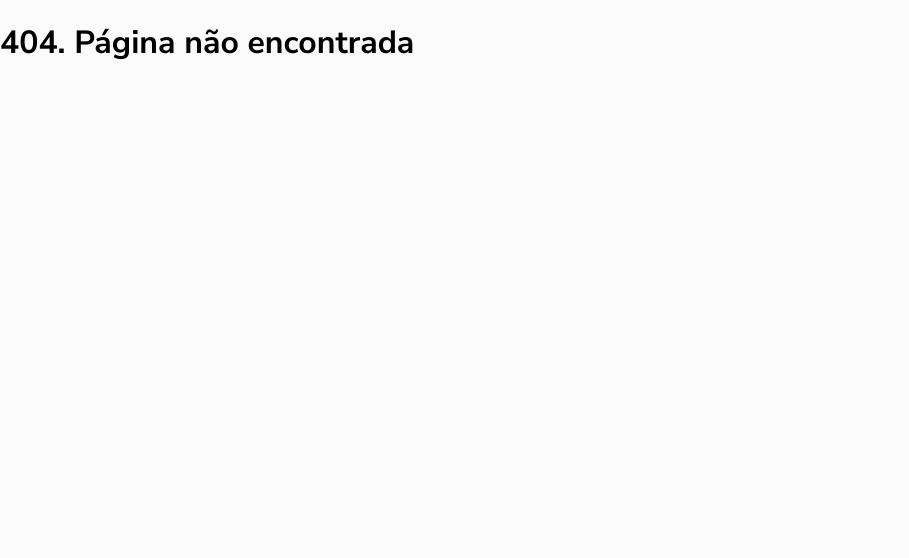
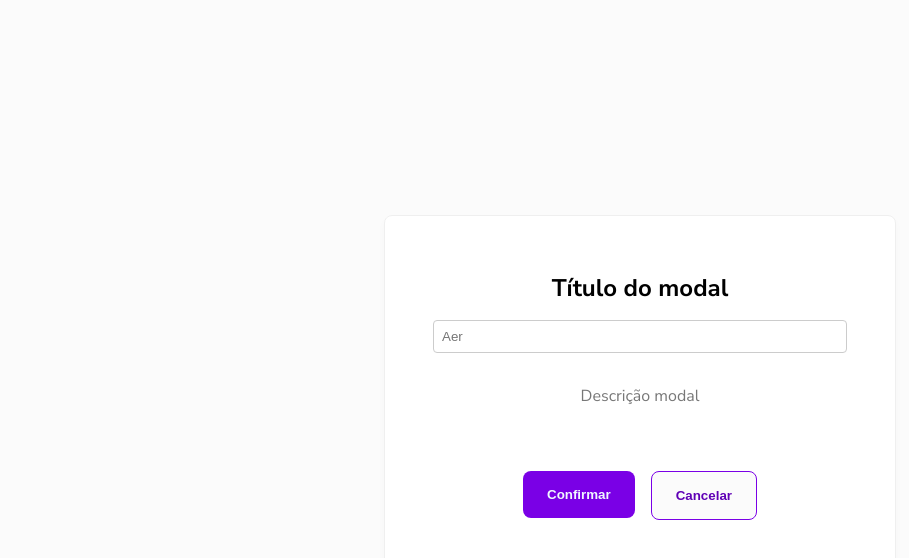
Before and after one commit to GabrielSucena/fuzzy-frontend, a React (Create React App) app: page /modal in a window 1280 px wide. Before the commit this address had no page. Shown: the top 558 px of the page, without its empty margins (0-909 px from the left). Built offline with nearby package versions, Linux system fonts and the light colour scheme.

Commit message:
Adiciona versão Vinicius com Modal, Botao e TituloPagina atualizados

```diff
--- a/package.json
+++ b/package.json
@@ -42,5 +42,8 @@
       "last 1 firefox version",
       "last 1 safari version"
     ]
+  },
+  "devDependencies": {
+    "@babel/plugin-proposal-private-property-in-object": "^7.21.11"
   }
 }
--- a/src/App.js
+++ b/src/App.js
@@ -21,6 +21,7 @@ import Home from '../src/screens/ramo-e-estruturais/home'
 import Login from '../src/screens/ramo-e-estruturais/login'
 import DigiteSeuEmail from './screens/ramo-e-estruturais/digiteseuemail'
 import DigiteCodigo from './screens/ramo-e-estruturais/digitecodigo'
+import Modal from './components/modal'
 // Ajustado para não repetir o nome do componente duplicado: Dentro da pasta de cada componente cada js é chamado de index.
 
 // Pode-se passar por parâmetro pois im cpmponente no fundo é uma função, que a função anonima recebera (label)
@@ -54,6 +55,9 @@ function App() {
           <Route path='/digite-o-codigo'  element={<DigiteCodigo/>}/>
           <Route path='/login'            element={<Login/>} />
           <Route path='/home'             element={<Home/>} />
+
+          {/* Testes */}
+          <Route path='/modal'             element={<Modal/>} />
         </Routes>
       </BrowserRouter>
     </div>
--- a/src/components/botao/botao.css
+++ b/src/components/botao/botao.css
@@ -1,6 +1,6 @@
-.botao-principal{
+.botao-roxo{
     background-color: #7A00E6;
-    padding: 1rem;
+    padding: 1rem 1.5rem;
     border-radius: 0.5rem;
     color: aliceblue;
     border: none;
@@ -9,16 +9,48 @@
     cursor: pointer;
 }
 
-.botao-principal:hover{
+.botao-roxo:hover{
     color: #DBB2FF;
 
 }
 
-.botao-principal:visited{
+.botao-roxo:visited{
     color: inherit;
     text-decoration: none;
 }
 
-.botao-principal:active {
+.botao-roxo:active {
+    color: #6000B6;
+    background-color: white;
+    border: 1px solid #6000B6;
+  }
+
+
+/* ------------------------------------------- */
+
+.botao-branco{
+    background-color: #FBFBFB;
+    padding: 1rem 1.5rem;
+    border-radius: 0.5rem;
+    color: #6000B6;
+    border: 1px solid #7A00E6;
+    justify-content: center;
+    font-weight: bolder;
+    cursor: pointer;
+}
+
+.botao-branco:hover{
+    color: #161616;
+
+}
+
+.botao-branco:visited{
+    color: inherit;
+    text-decoration: none;
+}
+
+.botao-branco:active {
     color: white;
+    background-color: grey;
+    border: 1px solid #060606;
   }
--- a/src/components/botao/index.js
+++ b/src/components/botao/index.js
@@ -1,13 +1,36 @@
-import './botao.css'
+import React from 'react';
+import './botao.css';
 
-const Botao = (props) => {
+const Botao = ({ color, children, destino }) => {
     return (
-        <button className='botao-principal'>
-            {props.children}
-        </button>
-    )
+        <>
+            {color === 'roxo' ? (
+                destino !== '' ? (
+                    <a href={destino} className='link-botao'>
+                        <button className='botao-roxo'>
+                            {children}
+                        </button>
+                    </a>
+                ) : (
+                    <button className='botao-roxo'>
+                        {children}
+                    </button>
+                )
+            ) : (
+                destino !== '' ? (
+                    <a href={destino} className='link-botao'>
+                        <button className='botao-branco'>
+                            {children}
+                        </button>
+                    </a>
+                ) : (
+                    <button className='botao-branco'>
+                        {children}
+                    </button>
+                )
+            )}
+        </>
+    );
 }
 
-export default Botao
-
-// {props.children} receeb tudo que vem entre a tag <Botao> dentro do 'index.js' do 'Formulario'
+export default Botao;
--- a/src/components/formulario/index.js
+++ b/src/components/formulario/index.js
@@ -47,9 +47,10 @@ const Formulario = (props) => {
                 />
                 <div className='entrar-esqueci'>
                     <Link to='/digite-o-email'><p>Esqueci minha senha</p></Link>
-                    <Link to={nome !== '' && senha !== '' ? '/home' : '/'}> {/* Verifica se ambos os campos estão preenchidos */}
-                        <Botao type="submit">
-                            ENTRAR
+                    {/*<Link to={nome !== '' && senha !== '' ? '/home' : '/'}>  Verifica se ambos os campos estão preenchidos */}
+                    <Link to='/home'>
+                        <Botao type="submit" color="roxo">
+                            Entrar
                         </Botao>
                     </Link>
                 </div>
--- /dev/null
+++ b/src/components/modal/index.js
@@ -0,0 +1,47 @@
+import React from "react";
+import './modal.css';
+import Botao from "../botao";
+
+function Modal({
+    justificativa = 'Aer',
+    titulomodal = 'Título do modal',
+    descricaomodal = 'Descrição modal',
+    destinoconfirmar = '/confirmar',      destinocancelar = '/cancelar',
+    destino1 = '/modalporcolaborador',   destino2 = '/modalportreinamento',
+    acaoBotao = (e) => {
+        e.preventDefault();
+        console.log("Ação padrão ativada!");
+    }
+}) {
+
+    return (
+        <>
+            {justificativa === '' ? (
+                <form className="modal" onSubmit={acaoBotao}>
+                    <p className="titulomodal">{titulomodal}</p>
+                    <div className="botoesmodal">
+                        <Botao destino={destino1} color="roxo">Por colaborador</Botao>
+                        <Botao destino={destino2} color="roxo">Por treinamento</Botao>
+                    </div>
+                    <div className="botoespopup">
+                        <Botao type='reset' color="branco">Cancelar</Botao>
+                    </div>
+                </form>
+            ) : (
+                <form className="modal" onSubmit={acaoBotao}>
+                    <p className="titulomodal">{titulomodal}</p>
+                    <div className="justificativa">
+                        <input type="text" placeholder={justificativa} />
+                    </div>
+                    <p className="descricaomodal">{descricaomodal}</p>
+                    <div className="botoespopup">
+                        <Botao destino={destinoconfirmar} type='submit' color="roxo">Confirmar</Botao>
+                        <Botao destino={destinocancelar} type='reset' color="branco">Cancelar</Botao>
+                    </div>
+                </form>
+            )}
+        </>
+    );
+}
+
+export default Modal;
--- /dev/null
+++ b/src/components/modal/modal.css
@@ -0,0 +1,65 @@
+/* modal.css */
+
+.modal {
+    position: fixed;
+    top: 50%;
+    left: 50%;
+    transform: translate(-50%, -50%);
+    width: 80%;
+    max-width: 32rem;
+    padding: 2rem 3rem;
+    margin: 0rem;
+    background-color: white;
+    box-shadow: 0 4px 8px rgba(0, 0, 0, 0.025);
+    border-radius: 8px;
+    display: flex;
+    flex-direction: column;
+    align-items: center;
+    box-sizing: border-box;
+    border: 1px solid #EFEFEF;
+}
+
+.titulomodal {
+    font-size: 1.5rem;
+    font-weight: bold;
+    margin-bottom: 1rem;
+    text-align: center;
+}
+
+.justificativa {
+    width: 100%;
+    margin-bottom: 1rem;
+}
+
+.justificativa input {
+    width: 100%;
+    padding: 0.5rem;
+    border: 1px solid #ccc;
+    border-radius: 4px;
+    box-sizing: border-box;
+}
+
+.descricaomodal {
+    font-size: 1rem;
+    color: #777777;
+    margin-bottom: 2rem;
+    text-align: center;
+}
+
+.botoesmodal, .botoespopup {
+    display: flex;
+    justify-content: center;
+    width: 100%;
+    margin: 2rem 0rem;
+}
+.botoespopup {
+    display: flex;
+    justify-content: center;
+    width: 100%;
+    margin-bottom: 2rem;
+}
+
+.botoesmodal button, .botoespopup button {
+    flex: 1;
+    margin: 0 0.5rem;
+}
--- a/src/components/titulopagina/index.js
+++ b/src/components/titulopagina/index.js
@@ -1,29 +1,35 @@
 import React from "react";
 import PropTypes from 'prop-types';
-import { Link } from "react-router-dom";
 import Botao from "../botao";
 import "./titulopagina.css";
 
-function TituloPagina({ titulopagina = '', descricaotitulo = '', botao = 'indefinido', tembotao = false }) {
+function TituloPagina({
+    titulopagina = 'Título Obrigatório',
+    descricaotitulo = '',
+    divisor1 = false,
+    divisor2 = false,
+    botao1 = '', color1 = 'roxo', destino1 = '/',
+    botao2 = '', color2 = 'roxo', destino2 = '/',
+    botao3 = '', color3 = 'roxo', destino3 = '/'
+}) {
     return (
         <>
             <div className="topo-telas">
+                {divisor1 && (<hr className="divisor" />)}
                 <p className="titulo-pagina">{titulopagina}</p>
-                <p className="descricao-titulo">{descricaotitulo}</p>
-                {tembotao && (
-                    <Link to='/a'><Botao>{botao}</Botao></Link>
-                )}
-                <hr />
+                {descricaotitulo !== '' && (<p className="descricao-titulo">{descricaotitulo}</p>)}
+                {(botao1 !== '' || botao2 !== '' || botao3 !== '') && (<div className="botoes-titulo-pagina">
+                        {botao1 !== '' && (<Botao destino={destino1} color={color1}>{botao1}</Botao>)}
+                        {botao2 !== '' && (<Botao destino={destino2} color={color2}>{botao2}</Botao>)}
+                        {botao3 !== '' && (<Botao destino={destino3} color={color3}>{botao3}</Botao>)}</div>)}
             </div>
+            {divisor2 && (<hr className="divisor" />)}
         </>
     );
 }
 
 TituloPagina.propTypes = {
-    titulopagina: PropTypes.string.isRequired,
-    tembotao: PropTypes.bool,
-    botao: PropTypes.string,
-    descricaotitulo: PropTypes.string,
+    titulopagina: PropTypes.string.isRequired
 };
 
 export default TituloPagina;
--- a/src/components/titulopagina/titulopagina.css
+++ b/src/components/titulopagina/titulopagina.css
@@ -1,5 +1,5 @@
 .topo-telas{
-    padding: 2rem 10%;
+    padding: 2.5rem 10%;
     margin: 0;
 }
 
@@ -8,7 +8,8 @@
     font-weight: bold;
     font-size: 2rem;
     margin: 0;
-    padding-bottom: 0.25rem;
+    padding-top: 0.5rem;
+    padding-bottom: 0.5rem;
     position: relative;
     left: 0px;
 }
@@ -18,12 +19,20 @@
     font-weight: 500;
     font-size: 1rem;
     margin: 0;
-    padding-bottom: 2rem;
+    padding-top: 0.5rem;
+    padding-bottom: 0.5rem;
 }
 
-hr {
-    margin-top: 3rem;
-    margin-bottom: 1rem;
+.divisor {
+    margin-top: 0.5rem;
+    margin-bottom: 0.5rem;
     border: 0;
     border-top: 1px solid rgba(171, 171, 171, 0.5);
   }
+
+.botoes-titulo-pagina {
+    display: flex;
+    gap: 2.5rem;
+    padding-top: 0.5rem;
+    padding-bottom: 0.5rem;
+}
--- a/src/screens/ramo-b-colaboradores/adiciona-colaborador/adiciona-colaborador.css
+++ b/src/screens/ramo-b-colaboradores/adiciona-colaborador/adiciona-colaborador.css
@@ -8,14 +8,10 @@
 
 .quadrado-cadastro{
     width: 75%;
-
     gap: 1rem;
-
     height: 20rem;
     border: 2px solid red;
     border-radius: 2rem;
-    margin-top: 2rem;
-    margin-bottom: 2rem;
     padding: 2rem;
 
 }
--- a/src/screens/ramo-b-colaboradores/adiciona-colaborador/index.js
+++ b/src/screens/ramo-b-colaboradores/adiciona-colaborador/index.js
@@ -2,44 +2,38 @@ import React from "react";
 import "./adiciona-colaborador.css";
 import Bannerhome from '../../../components/bannerhome';
 import Rodape from '../../../components/rodape';
+import TituloPagina from "../../../components/titulopagina";
 //import TituloPagina from '../../../components/titulopagina'
 
 function CadastroColaborador() {
+
+    function PostColaborador(e){
+        e.preventDefault()
+        console.log("Ativei!")
+    }
+
     return (
         <>
             <Bannerhome />
-            {/*<TituloPagina titulopagina="Adicionar colaborador" descricaotitulo="Preencha os campos para salvar"/>*/}
+            <TituloPagina
+                titulopagina="Adicionar colaborador"
+            />
             <div className="conteiner-cadastro">
                 <div className="quadrado-cadastro">
-                    <form action="/add-cadastro" method="post" className="campos">
-                        <div className="campo">
-                            <label htmlFor="name_employee">Nome completo</label>
-                            <input type="text" id="name_employee" name="name_employee" autoComplete="name" />
-                        </div>
-                        <div className="campo">
-                            <label htmlFor="id_job">Cargo</label>
-                            <select id="id_job" name="id_job" autoComplete="organization-title">
-                                <option value="1">Analista Químico I</option>
-                                <option value="2">Analista Químico II</option>
-                                <option value="3">Analista Químico III</option>
-                            </select>
-                        </div>
-                        <div className="campo">
-                            <label htmlFor="id_department">Departamento</label>
-                            <select id="id_department" name="id_department" autoComplete="organization">
-                                <option value="1">Saúde</option>
-                                <option value="2">Recursos Humanos</option>
-                                <option value="3">Biomedicina</option>
-                            </select>
-                        </div>
-                        <div className="campo">
-                            <label htmlFor="id_employee">Registro</label>
-                            <input type="number" id="id_employee" name="id_employee" autoComplete="off" />
-                        </div>
-                        <div className="campo">
-                            <label htmlFor="email">E-mail</label>
-                            <input type="email" id="email" name="email" autoComplete="email" />
-                        </div>
+                    <form className="campos" onSubmit={PostColaborador}>
+                        <input type="text" placeholder="Nome completo" />
+                        <select name="job" id="job">
+                            <option value="Analista Químico I">Analista Químico I</option>
+                            <option value="Analista Químico II">Analista Químico II</option>
+                            <option value="Analista Químico III">Analista Químico III</option>
+                        </select>
+                        <select name="department" id="department">
+                            <option value="Saúde">Saúde</option>
+                            <option value="Recursos Humanos">Recursos Humanos</option>
+                            <option value="Biomedicina">Biomedicina</option>
+                        </select>
+                        <input type="number" placeholder="Registro ID" />
+                        <input type="email" placeholder="Digite seu e-mail" />
                         <div className="button-cadastro">
                             <button type="submit">Confirmar</button>
                         </div>
--- a/src/screens/ramo-b-colaboradores/colaboradores/index.js
+++ b/src/screens/ramo-b-colaboradores/colaboradores/index.js
@@ -4,11 +4,18 @@ import Bannerhome from '../../../components/bannerhome';
 import Rodape from '../../../components/rodape';
 import TituloPagina from "../../../components/titulopagina";
 
+// botao1
+// Botão 2
+//
+
 function Colaboradores() {
     return (
         <>
             <Bannerhome />
-            <TituloPagina titulopagina="Colaboradores" descricaotitulo="Adicione ou visualize os colaboradores" botao="Adicionar" tembotao={true} />
+            <TituloPagina
+                titulopagina="Colaboradores"
+                botao1='Adicionar' color1='roxo' destino1='/adiciona-colaborador'
+            />
             <div className="colaboradores">
                 <div className="colaboradores-card">
                     <i className="fa fa-spinner fa-pulse fa-5x"></i>
```
Also changed, not shown: 2 other files (tests, documents, lock files or other folders).
